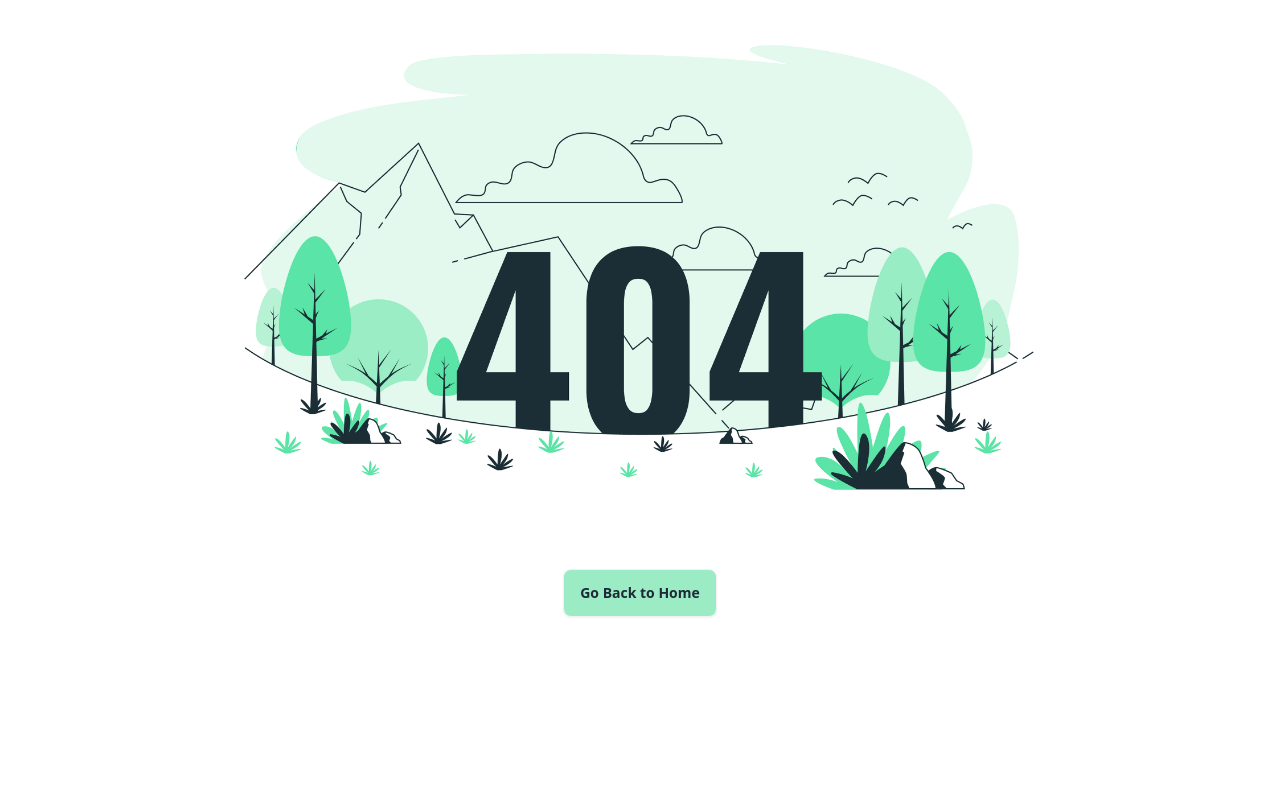
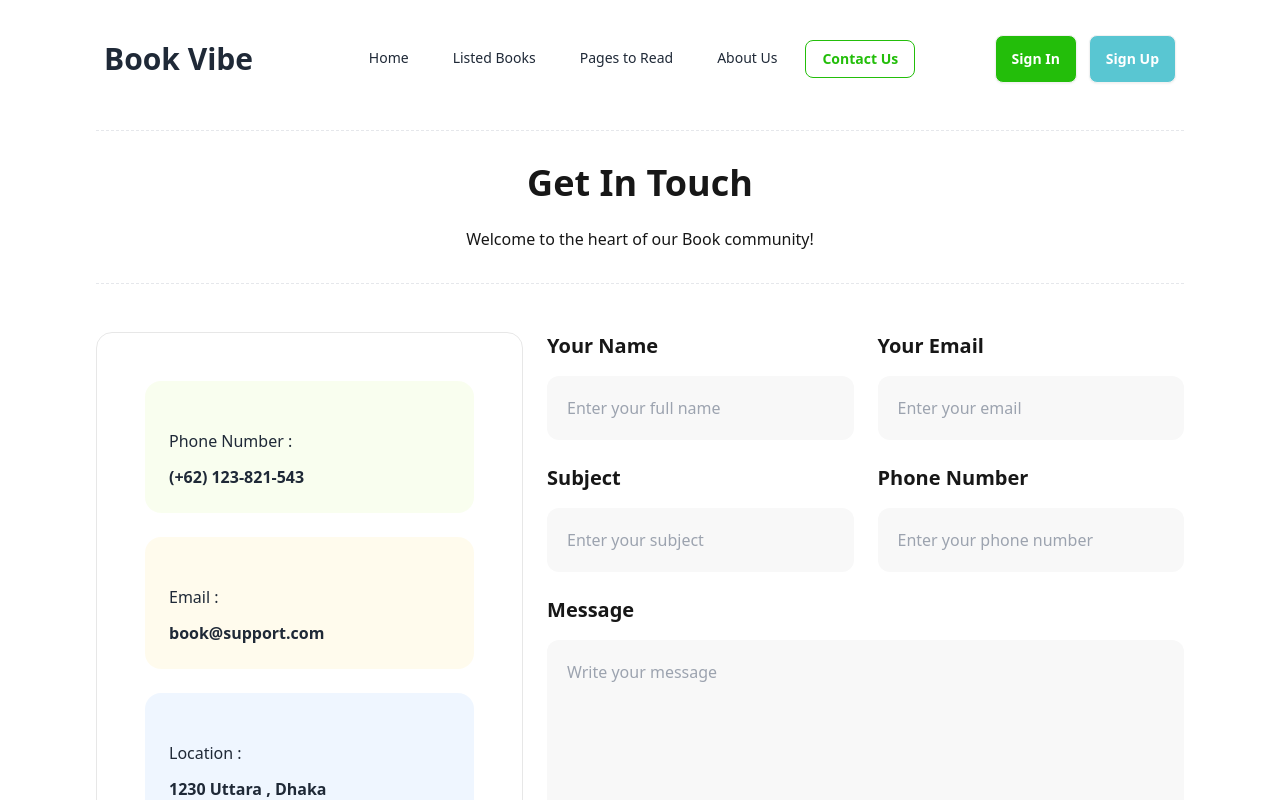
Before and after one commit to TanveerAhmed4545/react-book-vibe, a React (Vite) app: page /contact in a window 1280 px wide. Before the commit this address had no page. Shown: the top 800 px of the page. Built offline with nearby package versions, Linux system fonts and the light colour scheme.

Commit message:
add about and contact us section

```diff
--- /dev/null
+++ b/src/components/About/About.jsx
@@ -0,0 +1,46 @@
+const About = () => {
+  return (
+    <div className=" my-5 lg:my-10">
+      <div className="mb-5 lg:mb-10">
+        <div
+          className="hero rounded-2xl "
+          style={{
+            backgroundImage: "url(https://i.ibb.co/17Zc7wB/old-books.jpg)",
+          }}
+        >
+          <div className="hero-overlay bg-opacity-60 rounded-2xl "></div>
+          <div className="hero-content text-center text-neutral-content">
+            <div className="max-w-lg py-24">
+              <h1 className="mb-5 text-5xl font-bold">About Us</h1>
+              <p className="mb-5">Welcome to Book Vibe , your premier online destination for literary discovery. As a curated bookshop, we are dedicated to providing you with a carefully selected range of captivating reads spanning genres and authors. From thrilling bestsellers to heartwarming classics and thought-provoking non-fiction, our virtual shelves hold treasures waiting to be unearthed.</p>
+            </div>
+          </div>
+        </div>
+      </div>
+
+      <div>
+        <h2 className="text-center mb-5 font-bold text-4xl">OUR PHILOSOPHY</h2>
+        <p className="font-medium text-center">
+          Some people like to read on a screen. Other people need the variety
+          and artistry, the sight, smell, and feel of actual books.They love
+          seeing them on their shelves; they love having shelves for them. They
+          love taking them along when they leave the house, and stacking them by
+          their bedsides. They love finding old letters and bookmarks in them.
+          They like remembering where they bought them or who they received them
+          from. They want to read in a way that offers a rich experience, more
+          than the words only: the full offering of a book. They are particular
+          about covers, they want to surround themselves with the poetry of good
+          design. They can not pass a bookstore without going in and getting
+          something, they keep a library card and use it. They are allergic to
+          cheap bestsellers; they delight in the out-of-the-way and the rare,
+          the well-made and the hard-to-accomplish. They take care of their
+          books; they know a book is only theirs until it passes on to someone
+          else. They are good stewards of a timeless object. These are the
+          people we are working for.
+        </p>
+      </div>
+    </div>
+  );
+};
+
+export default About;
--- /dev/null
+++ b/src/components/Contact/Contact.jsx
@@ -0,0 +1,112 @@
+const Contact = () => {
+  return (
+    <div className=" my-5 lg:my-9">
+      {/* <h2>Contact</h2> */}
+
+      <div className="text-center py-8 border-dashed border border-x-0">
+        <h2 className="text-neutral-900 text-2xl lg:text-4xl font-extrabold">
+          Get In Touch
+        </h2>
+        <p className="text-neutral-900 pt-6 w-full mx-auto lg:w-9/12">
+          Welcome to the heart of our Book community!{" "}
+        </p>
+      </div>
+
+      <div className="mt-6 lg:mt-12 flex gap-6 flex-col lg:flex-row">
+        <div className="rounded-2xl border border-neutral-900 border-opacity-10 lg:p-12 p-5 lg:basis-2/5 basis-full">
+          <div className="p-6 bg-lime-300 bg-opacity-10 rounded-2xl">
+            <p className="pt-6">Phone Number :</p>
+            <h3 className="font-bold pt-3">(+62) 123-821-543</h3>
+          </div>
+
+          <div className="p-6 bg-amber-300 bg-opacity-10 rounded-2xl my-6">
+            <p className="pt-6">Email :</p>
+            <h3 className="font-bold pt-3">book@support.com</h3>
+          </div>
+
+          <div className="p-6 bg-blue-400 bg-opacity-10 rounded-2xl">
+            <p className="pt-6">Location :</p>
+            <h3 className="font-bold pt-3">1230 Uttara , Dhaka</h3>
+          </div>
+        </div>
+
+        <form className="lg:basis-3/5 basis-full">
+          <div className="grid grid-cols-1 lg:grid-cols-2 gap-6 mb-6">
+            <label>
+              <span className="text-neutral-900 text-xl font-bold">
+                Your Name
+              </span>{" "}
+              <br />
+              <input
+                className="mt-4 w-full p-5 rounded-xl border-0 outline-0 bg-[#F8F8F8]"
+                type="text"
+                placeholder="Enter your full name"
+                required
+              />
+            </label>
+
+            {/* input-2 */}
+
+            <label>
+              <span className="text-neutral-900 text-xl font-bold">
+                Your Email
+              </span>{" "}
+              <br />
+              <input
+                className="mt-4 w-full p-5 rounded-xl border-0 outline-0 bg-[#F8F8F8]"
+                type="email"
+                placeholder="Enter your email"
+                required
+              />
+            </label>
+
+            {/* input-3  */}
+
+            <label>
+              <span className="text-neutral-900 text-xl font-bold">
+                Subject
+              </span>{" "}
+              <br />
+              <input
+                className="mt-4 w-full p-5 rounded-xl border-0 outline-0 bg-[#F8F8F8]"
+                type="text"
+                placeholder="Enter your subject"
+                required
+              />
+            </label>
+
+            {/* input-4  */}
+
+            <label>
+              <span className="text-neutral-900 text-xl font-bold">
+                Phone Number
+              </span>{" "}
+              <br />
+              <input
+                className="mt-4 w-full p-5 rounded-xl border-0 outline-0 bg-[#F8F8F8]"
+                type="number"
+                placeholder="Enter your phone number"
+                required
+              />
+            </label>
+          </div>
+
+          {/* input 5  */}
+          <label>
+            <span className="text-neutral-900 text-xl font-bold ">Message</span>{" "}
+            <br />
+            <textarea className="mt-4 w-full p-5 pb-36 lg:pb-64 rounded-xl border-0 outline-0 bg-[#F8F8F8] text-[#9CA3AF] resize-none">
+              Write your message
+            </textarea>
+          </label>
+
+          <button className="btn text-white text-xl font-bold bg-red-500 w-full mt-6">
+            Send Message
+          </button>
+        </form>
+      </div>
+    </div>
+  );
+};
+
+export default Contact;
--- a/src/components/Navbar/Navbar.jsx
+++ b/src/components/Navbar/Navbar.jsx
@@ -31,6 +31,26 @@ const Navbar = () => {
            : "mr-3"
        }
         >Pages to Read</NavLink></li>
+
+<li><NavLink to='/about'
+         className={({ isActive, isPending }) =>
+         isActive
+           ? "bg-none border text-[#23BE0A] font-semibold border-[#23BE0A] mr-3"
+           : isPending
+           ? "pending"
+           : "mr-3"
+       }
+        >About Us</NavLink></li>
+
+<li><NavLink to='/contact'
+         className={({ isActive, isPending }) =>
+         isActive
+           ? "bg-none border text-[#23BE0A] font-semibold border-[#23BE0A] mr-3"
+           : isPending
+           ? "pending"
+           : "mr-3"
+       }
+        >Contact Us</NavLink></li>
 
         </>
 
```
Also changed, not shown: src/main.jsx (+12 -0 lines).
